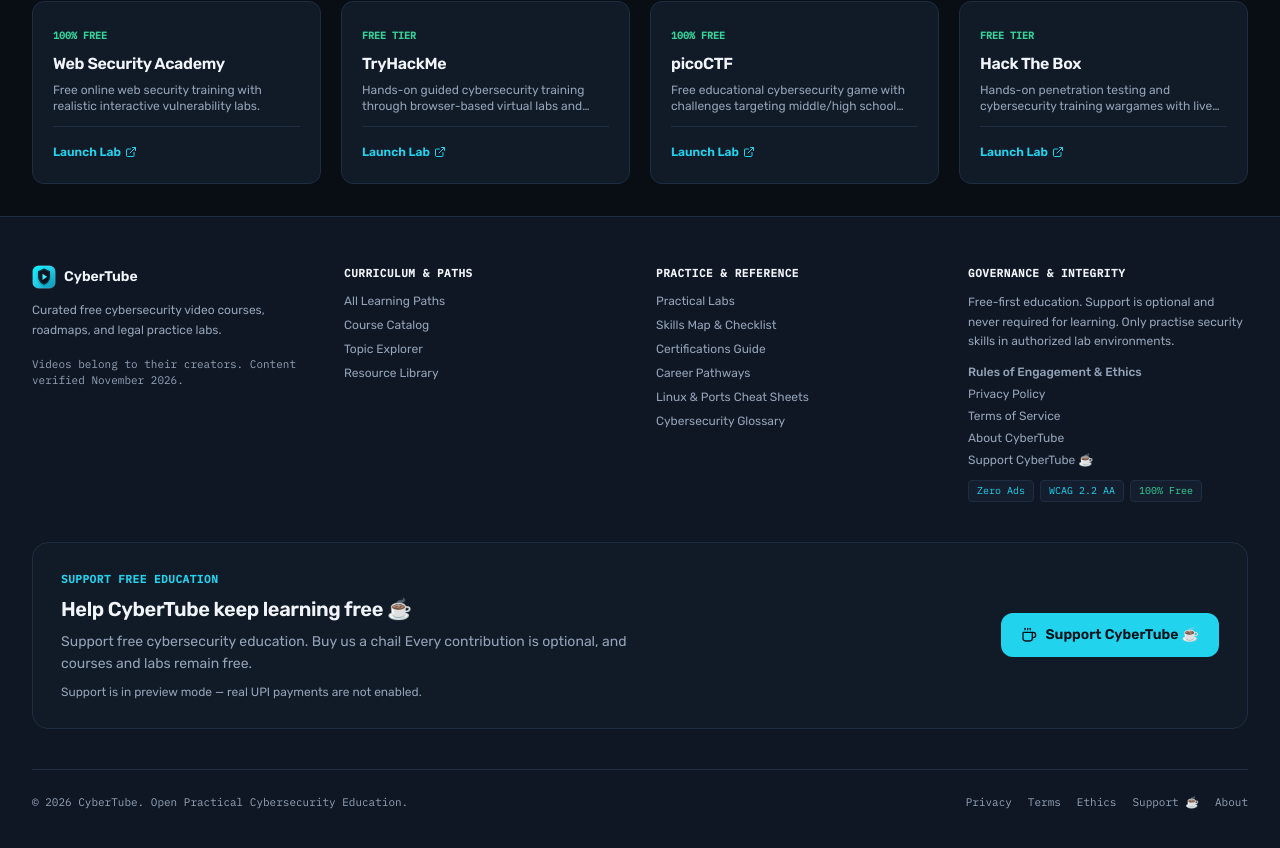
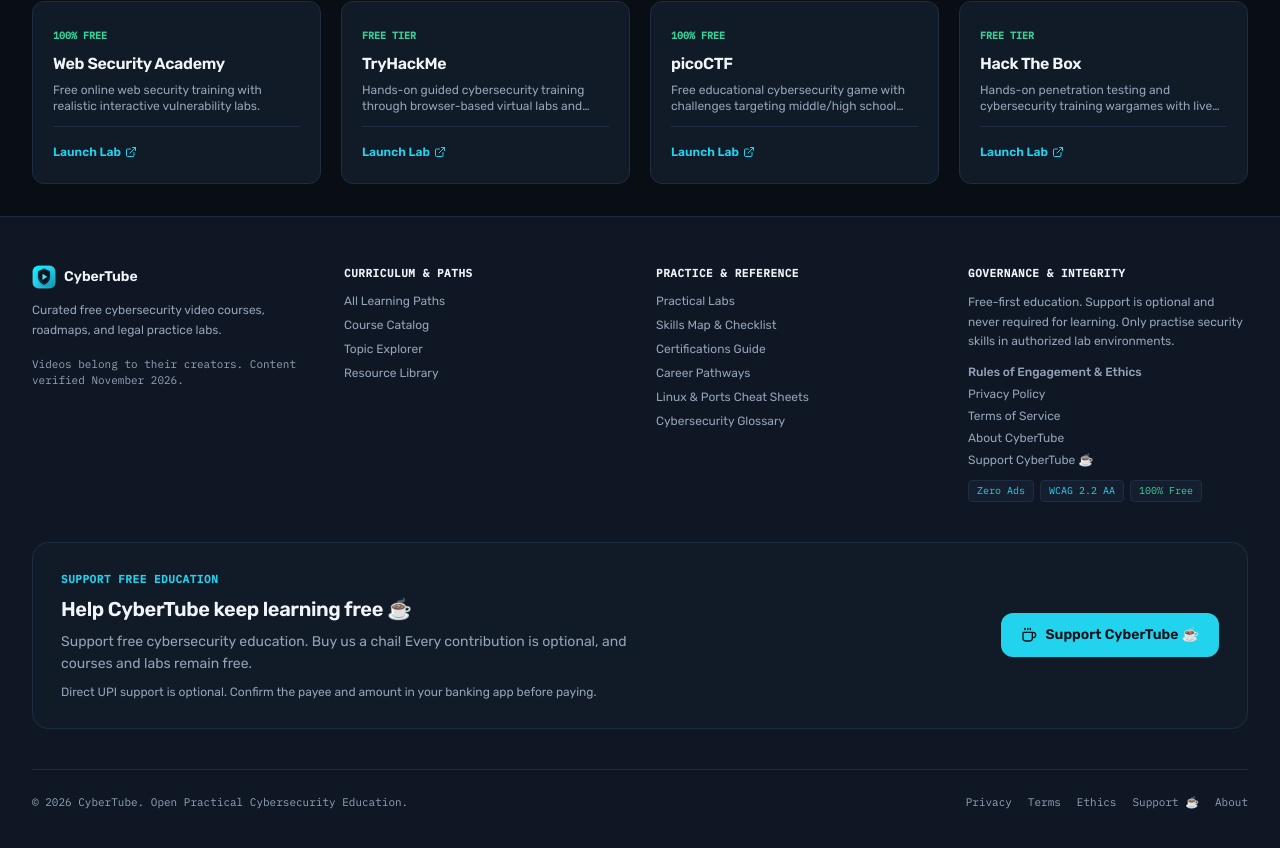
Before and after one commit to arun-codex/CyberTube, a Next.js app: page / in a window 1280 px wide. Shown: the part 2357-3205 px from the top of the page. Built offline with nearby package versions, Linux system fonts and the light colour scheme; no server answers.

Commit message:
docs(ui): remove stale preview-only footer label and explain bank verification

```diff
--- a/src/components/Footer.tsx
+++ b/src/components/Footer.tsx
@@ -160,7 +160,7 @@ export const Footer: React.FC = () => {
                 Every contribution is optional, and courses and labs remain free.
               </p>
               <p className="text-xs text-[var(--text-muted)]">
-                Support is in preview mode — real UPI payments are not enabled.
+                Direct UPI support is optional. Confirm the payee and amount in your banking app before paying.
               </p>
             </div>
             <SupportCyberTubeButton className="w-full sm:w-auto sm:shrink-0" />
```
